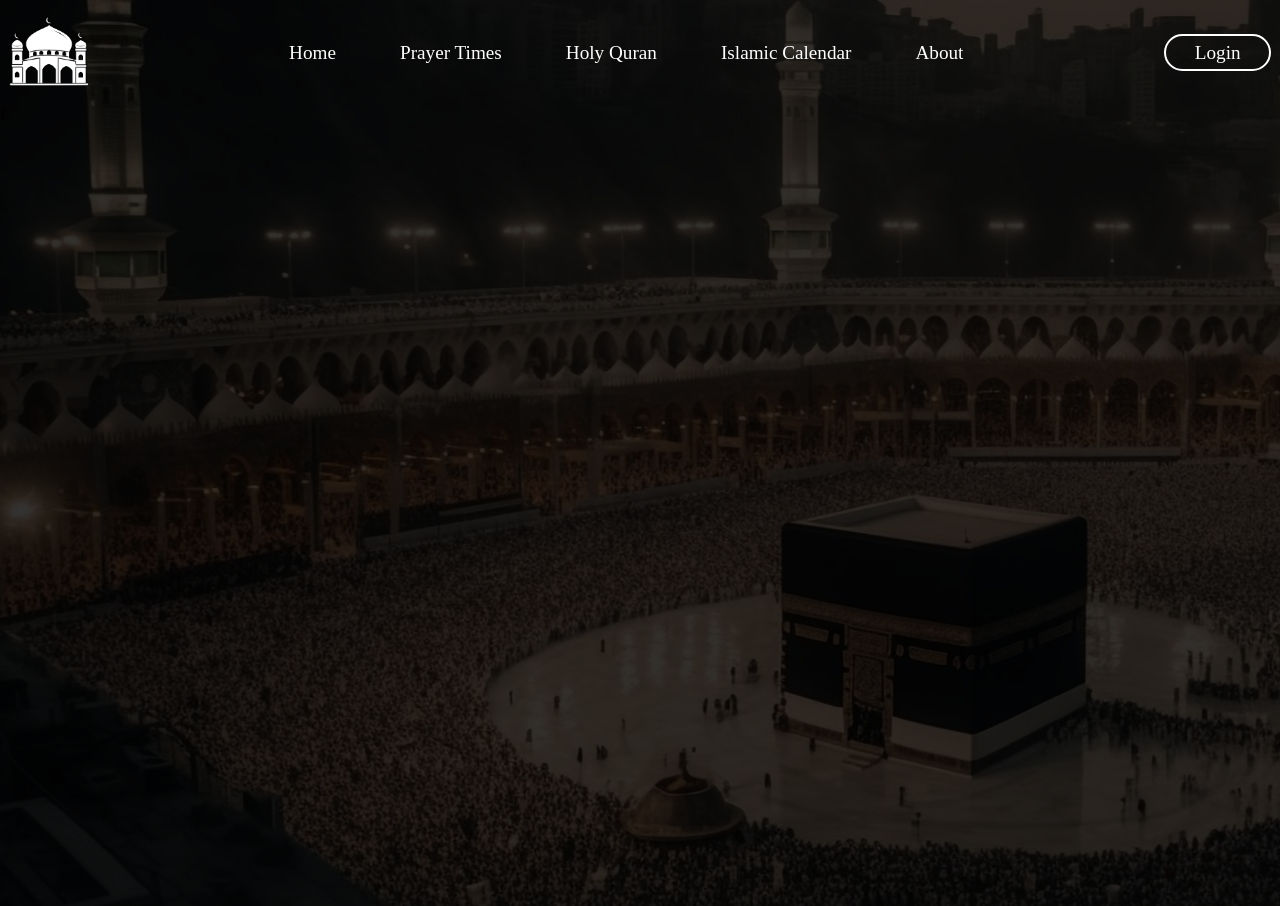
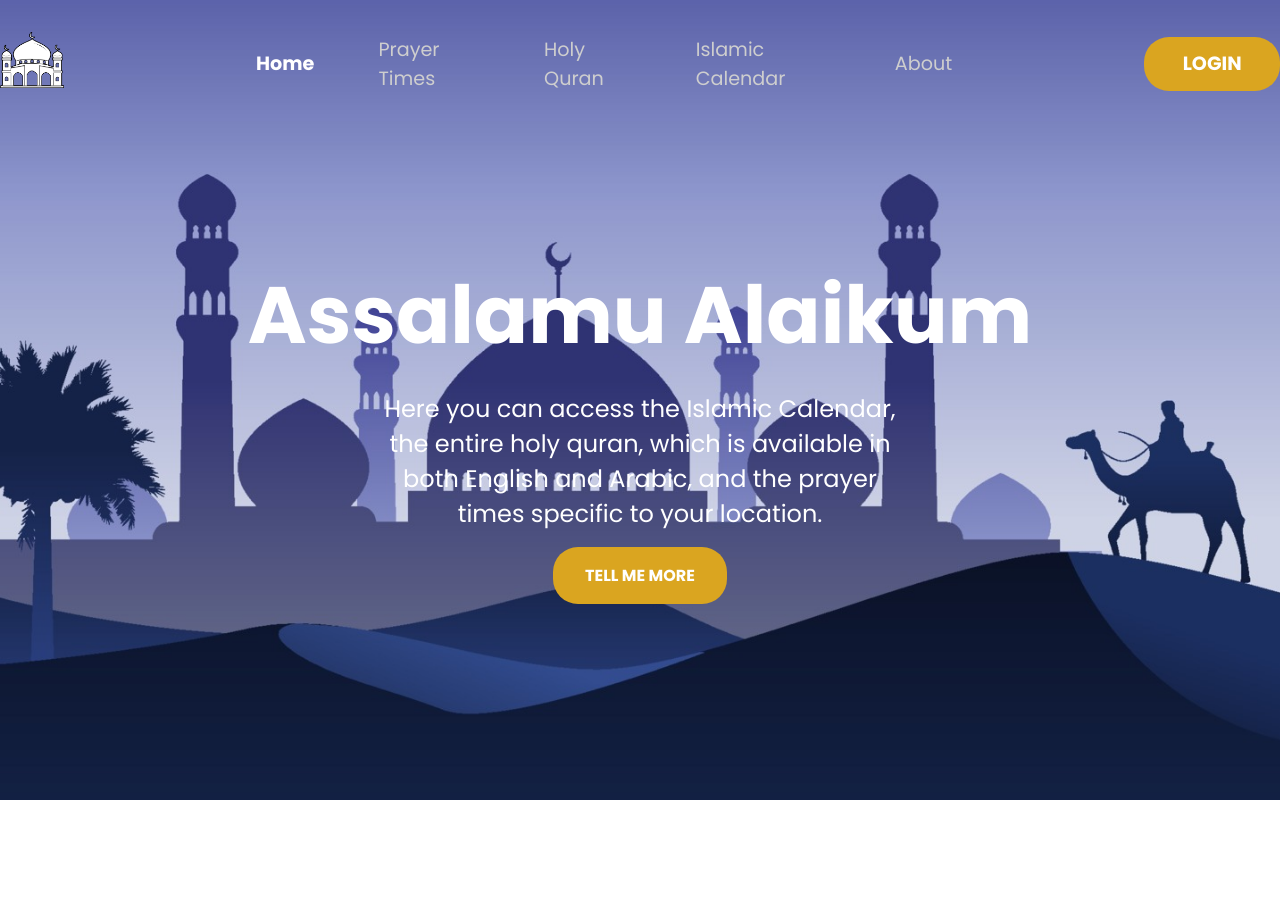
Before and after one commit to CaptainArafa/MuslimWebsite, a React (Vite) app: page / in a window 1280 px wide. After the commit the page ends 800 px from the top, so only its background shows below. Built offline with nearby package versions, Linux system fonts and the light colour scheme.

Commit message:
landing page mostly

```diff
--- a/src/App.tsx
+++ b/src/App.tsx
@@ -1,4 +1,4 @@
-import { BrowserRouter } from 'react-router-dom'
+import { BrowserRouter, Route, Routes } from 'react-router-dom'
 import './assets/App.css'
 import { HomePage } from './Pages/HomePage'
 
@@ -6,7 +6,9 @@ function App() {
 
   return (
     <BrowserRouter>
-    <HomePage />
+    <Routes>
+      <Route path='/' element={<HomePage />} />
+    </Routes>
     </BrowserRouter>
   )
 }
--- a/src/Components/Navbar.tsx
+++ b/src/Components/Navbar.tsx
@@ -9,13 +9,13 @@ export const Navbar = () => {
         </section>
         <section className='Nav-Links'>
             <NavLink to={'/'}>Home</NavLink>
-            <NavLink to={'/'}>Prayer Times</NavLink>
-            <NavLink to={'/'}>Holy Quran</NavLink>
-            <NavLink to={'/'}>Islamic Calendar</NavLink>
-            <NavLink to={'/'}>About</NavLink>
+            <NavLink to={'/timing'}>Prayer Times</NavLink>
+            <NavLink to={'/quran'}>Holy Quran</NavLink>
+            <NavLink to={'/calendar'}>Islamic Calendar</NavLink>
+            <NavLink to={'/about'}>About</NavLink>
         </section>
         <section className='Nav-Buttons'>
-            <NavLink to={'/'}>Login</NavLink>
+            <NavLink to={'/login'}>Login</NavLink>
         </section>
 
     </nav>
--- a/src/Pages/HomePage.tsx
+++ b/src/Pages/HomePage.tsx
@@ -4,12 +4,12 @@ export const HomePage = () => {
   return (
     <>
     <header>
-        <div className="background-Tint">
     <Navbar />
     <section className="HomePage-Front">
-        f
+        <h1>assalamu alaikum</h1>
+        <p>Here you can access the Islamic Calendar, the entire holy quran, which is available in both English and Arabic, and the prayer times specific to your location.</p>
+        <button>Tell me more</button>
     </section>
-    </div>
     </header>
     <main>
 
--- a/src/assets/App.css
+++ b/src/assets/App.css
@@ -1,50 +1,99 @@
+ @import url('https://fonts.googleapis.com/css2?family=Poppins:wght@400;500;700&family=Roboto:wght@400;700;900&display=swap');
 *,*::before,*::after{
     box-sizing: border-box;
     padding: 0;
     margin: 0;
+    font-family: 'Poppins', sans-serif;
 }
 header{
-    background-size: contain;
+    height:100vh;
+    background-size: cover;
     background-repeat: no-repeat;
-    background: url('./Images/Kaaba-Background.jpg')
+    background-color: rgb(82, 71, 161);
+    background-image:url('./Images/Man_riding_camel_in_desert_night_generated.jpg')
 }
 .background-Tint{
-    background: rgba(0, 0, 0, 0.8);
+
 }
 /*Navigation Bar */
 .Nav-Container{
-    padding: 1em 0;
+    padding: 2em 0;
     display: flex;
     gap: 15%;
     align-items: center;
     justify-content: space-evenly;
 }
 .Nav-Logo img{
-    width:5em;
+    width:4em;
 }
 .Nav-Links{
     display: flex;
     gap: 4em;
+    align-items: center;
 }
 .Nav-Buttons a, .Nav-Links a{
     text-decoration: none;
-    color: white;
+
 
     font-size: 1.2rem;
+}.Nav-Links a{
+    color: rgb(206, 206, 206);
 }
-.Nav-Links a{
+.Nav-Links a.active{
+    color: white;
+    font-weight: bold;
+}
+
+
+.Nav-Buttons a{
+    background-color: goldenrod;
+    padding: 0.7em 2em;
+    color: white;
+    border-radius: 25px;
+    font-weight: bold;
+    text-transform: uppercase;
 
 }
-.Nav-Buttons a{
-    border: 2px solid white;
-    padding: 0.3em 1.5em;
-    border-radius: 25px;
-
+.Nav-Buttons a:hover{
+    box-shadow: 0px 1px 9px 1px goldenrod;
 }
 /*Navigation Bar */
 /* Home Page */
 .HomePage-Front{
-    min-height: 100vh;
+    color: white;
+    display: flex;
+    align-items: center;
+    flex-direction: column;
+    justify-content: center;
+    text-align: center;
+    padding-top:10%;
+    gap: 1em;
+}
+.HomePage-Front h1{
+    font-size: 5rem;
+    text-transform: capitalize;
 
 }
+.HomePage-Front p{
+    width: 40%;
+    font-size: 1.5rem;
+}
+.HomePage-Front button{
+    color: white;
+    background-color: goldenrod;
+    padding: 1em 2em;
+    font-size: 1rem;
+    border: none;
+    border-radius: 25px;
+    cursor: pointer;
+    font-weight: bold;
+    text-transform: uppercase;
+    transition: transform 200ms ease-in-out;
+
+}
+.HomePage-Front button:hover{
+    box-shadow: 0px 1px 9px 1px goldenrod;
+    transform: scale(1.05);
+}
+
 /* Home Page */
```
Also changed, not shown: src/assets/Images/Man_riding_camel_in_desert_night_generated.jpg (added), 1 other file (tests, documents, lock files or other folders).
